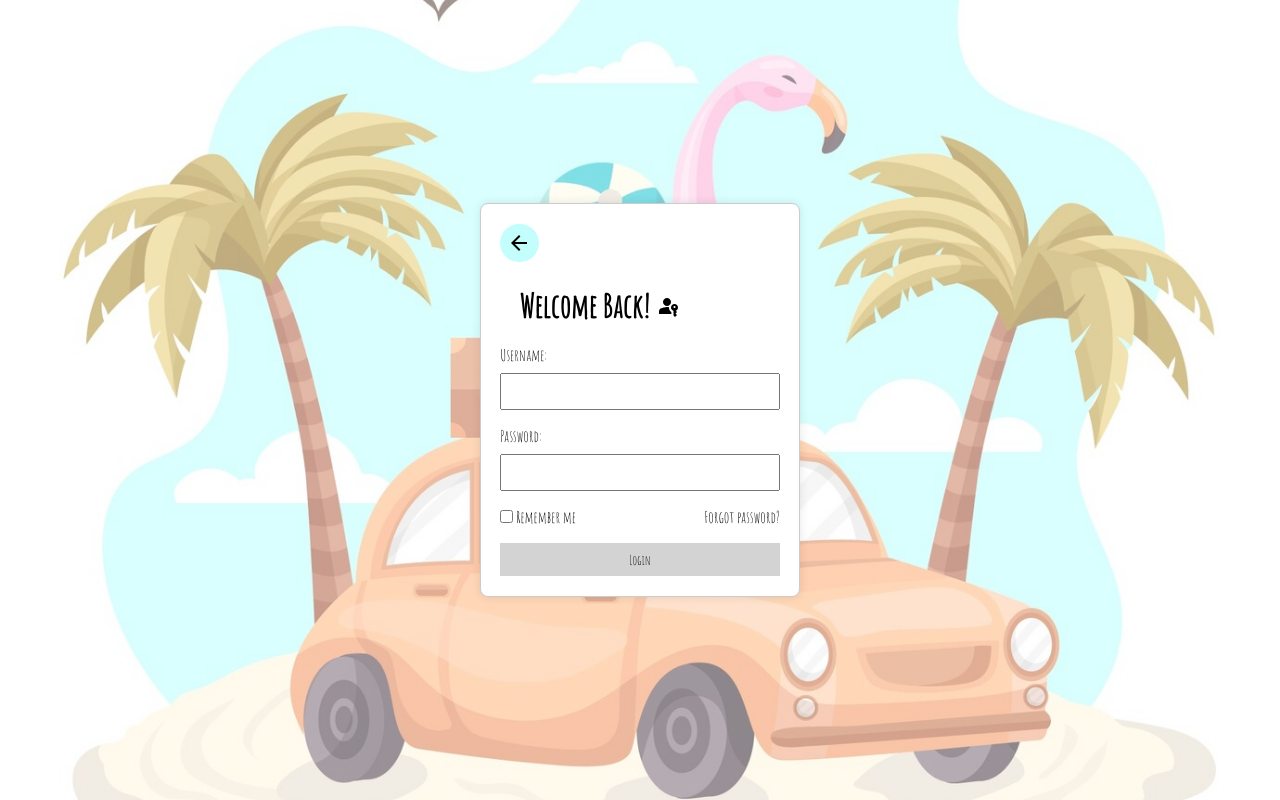
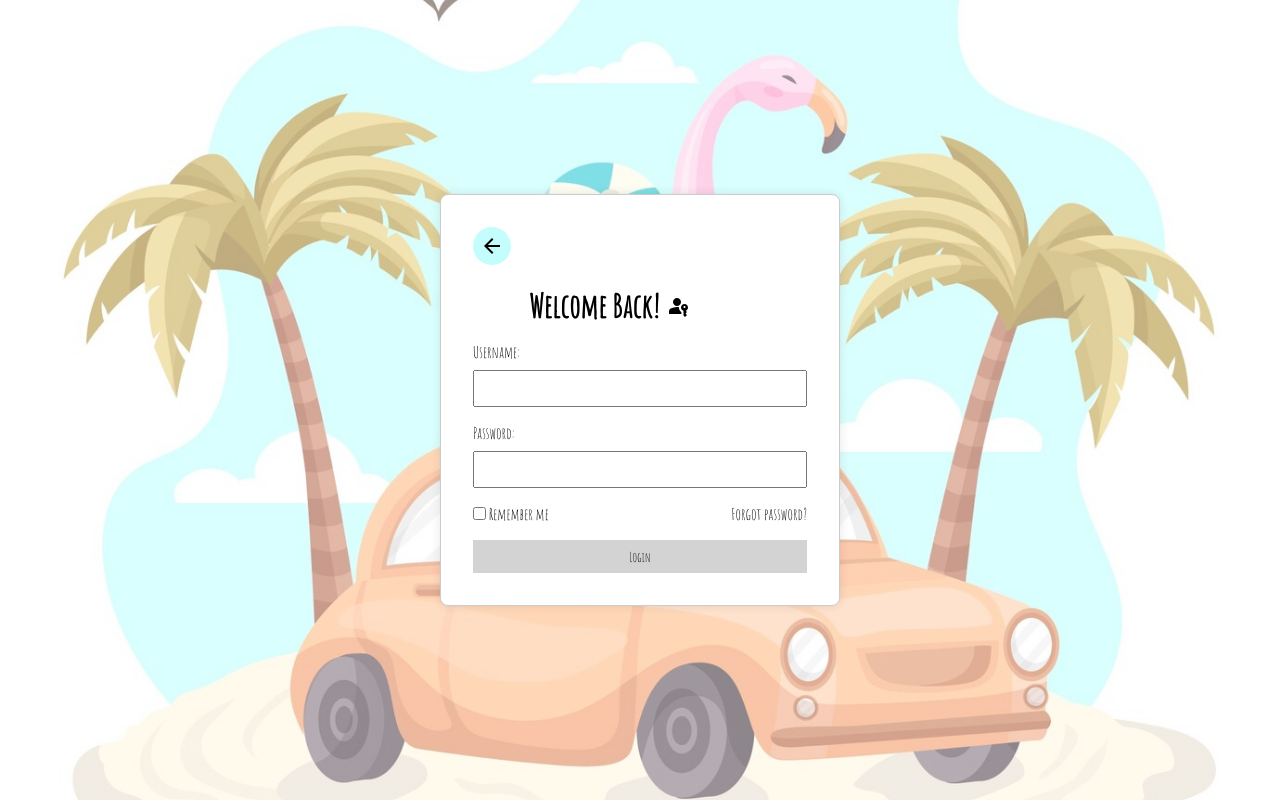
Before and after one commit to ivanapejicic/capstone, a React (Create React App) app: page /login in a window 1280 px wide. Built offline with nearby package versions, Linux system fonts and the light colour scheme.

Commit message:
Made forms little bigger for a desktop view

```diff
--- a/src/assets/pages/Login/Login.scss
+++ b/src/assets/pages/Login/Login.scss
@@ -24,8 +24,12 @@
     }
 
     &__title {
-        padding: 1.2rem;
+        padding: 1rem 1.7rem;
         z-index: 1;
+
+        @include tablet{
+            padding: 1rem 3.5rem;
+        }
     }
 
     .form {
@@ -39,6 +43,10 @@
 
         @include tablet {
             width: 20rem;
+        }
+        @include desktop {
+            width: 25rem;
+            padding: 2rem;
         }
 
         &__arrow {
--- a/src/assets/pages/Signup/Signup.scss
+++ b/src/assets/pages/Signup/Signup.scss
@@ -24,7 +24,7 @@
     }
 
     &__title {
-        padding: 1.2rem;
+        padding: 1rem 3rem;
         z-index: 1;
     }
 
@@ -39,6 +39,10 @@
 
         @include tablet {
             width: 20rem;
+        }
+
+        @include desktop {
+            width: 22rem;
         }
         &__arrow {
             background-color: $turquoise;
```
